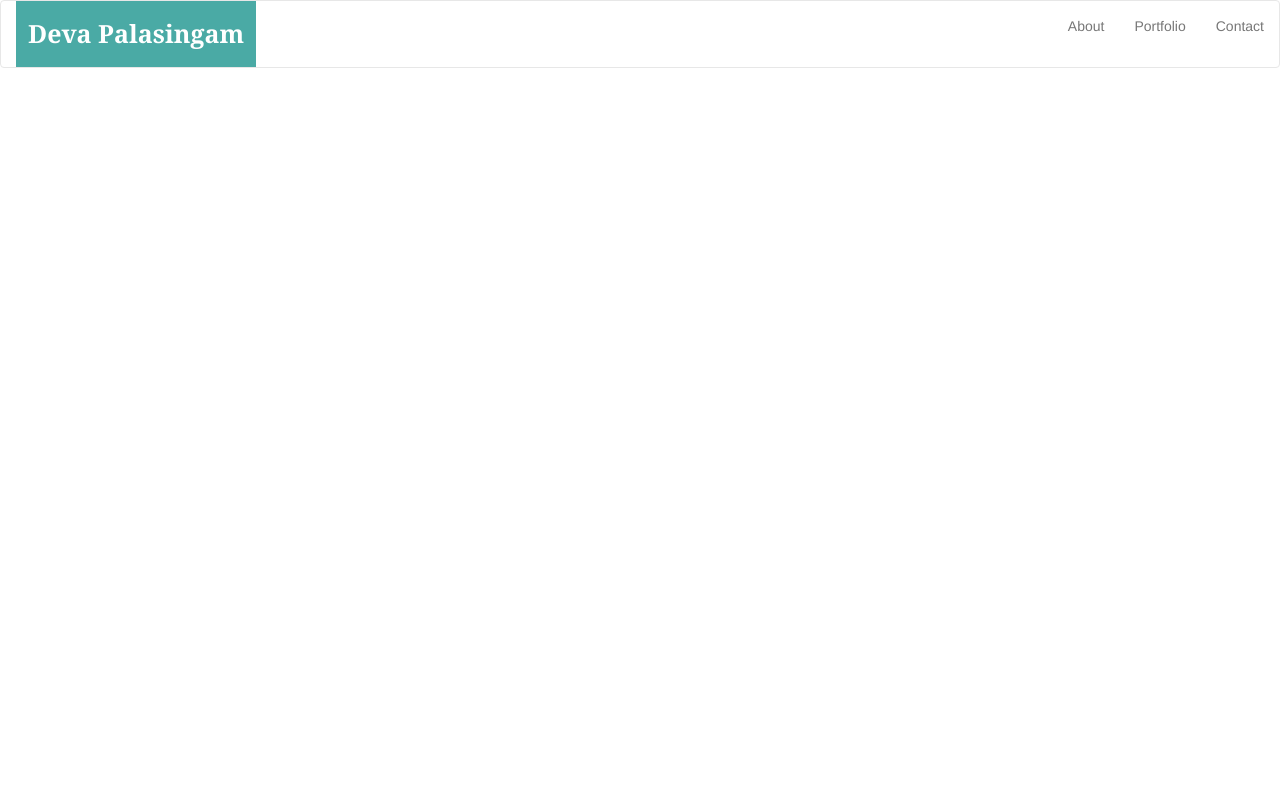
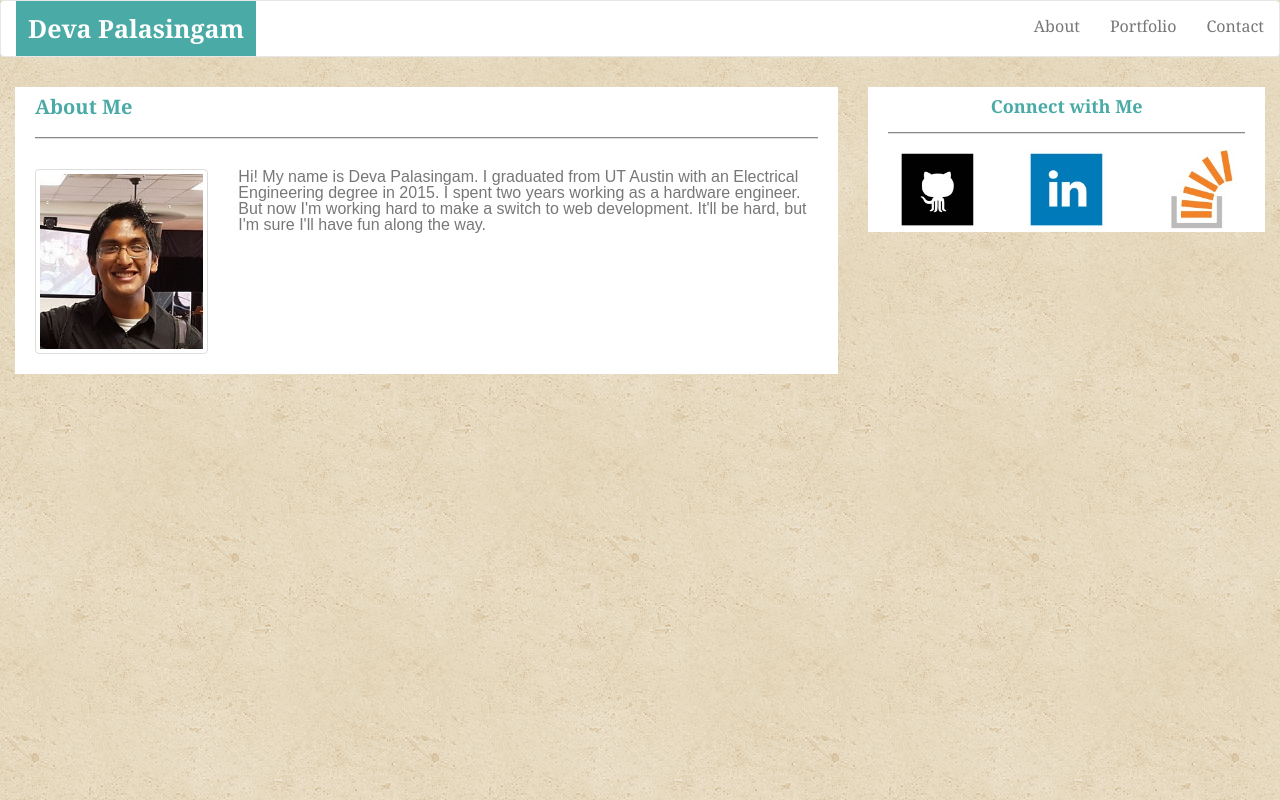
Before and after one commit to DevaPalasingam/Bootstrap-Portfolio, a plain HTML site: page index.html in a window 1280 px wide. Drawn offline with nearby package versions, Linux system fonts and the light colour scheme.

Commit message:
working on about me

```diff
--- /dev/null
+++ b/assets/CSS/reset.css
@@ -0,0 +1,48 @@
+/* http://meyerweb.com/eric/tools/css/reset/
+   v2.0 | 20110126
+   License: none (public domain)
+*/
+
+html, body, div, span, applet, object, iframe,
+h1, h2, h3, h4, h5, h6, p, blockquote, pre,
+a, abbr, acronym, address, big, cite, code,
+del, dfn, em, img, ins, kbd, q, s, samp,
+small, strike, strong, sub, sup, tt, var,
+b, u, i, center,
+dl, dt, dd, ol, ul, li,
+fieldset, form, label, legend,
+table, caption, tbody, tfoot, thead, tr, th, td,
+article, aside, canvas, details, embed,
+figure, figcaption, footer, header, hgroup,
+menu, nav, output, ruby, section, summary,
+time, mark, audio, video {
+	margin: 0;
+	padding: 0;
+	border: 0;
+	font-size: 100%;
+	font: inherit;
+	vertical-align: baseline;
+}
+/* HTML5 display-role reset for older browsers */
+article, aside, details, figcaption, figure,
+footer, header, hgroup, menu, nav, section {
+	display: block;
+}
+body {
+	line-height: 1;
+}
+ol, ul {
+	list-style: none;
+}
+blockquote, q {
+	quotes: none;
+}
+blockquote:before, blockquote:after,
+q:before, q:after {
+	content: '';
+	content: none;
+}
+table {
+	border-collapse: collapse;
+	border-spacing: 0;
+}
--- a/assets/CSS/style.css
+++ b/assets/CSS/style.css
@@ -1,6 +1,20 @@
+* {
+  box-sizing: border-box;
+  text-align: center;
+}
+
+body {
+	background-image: url(../images/vintage-concrete/vintage-concrete.png);
+}
+
+h1 {
+	text-align: left;
+}
+
 .navbar {
 	background-color: #ffffff;
 }
+
 
 .navbar-header {
 	padding-top: 15px;
@@ -13,3 +27,59 @@
 	font-family: 'Georgia', Times, Times New Roman, serif;
 	font-size: 25px;
 }
+
+.nav {
+	color:#7777777;
+	text-decoration: none;
+	font-family: 'Georgia', Times, Times New Roman, serif;
+}
+
+.wrapper {
+	width: auto;
+	margin: 0 auto 0 auto;
+}
+
+.left-box {
+	background-color: #ffffff;
+	padding-right: 20px;
+	padding-left: 20px;
+	margin-bottom: 10px;
+	margin-top: 10px;
+}
+
+.right-box {
+	background-color: #ffffff;
+	padding-right: 20px;
+	padding-left: 20px;
+	margin-top: 10px;
+	margin-bottom: 10px;
+}
+
+h1 {
+	font-family: 'Georgia', Times, Times New Roman, serif;
+	text-align: left;
+	font-size: 20px;
+	padding-top: 10px;
+	padding-bottom: 20px;
+	color: #4aaaa5;
+	font-weight: bold;
+	border-bottom: groove 2px #dddddd;
+	margin-bottom: 30px;
+}
+
+h2 {
+	font-family: 'Georgia', Times, Times New Roman, serif;
+	font-size: 18px;
+	padding-bottom: 17px;
+	padding-top: 10px;
+	color: #4aaaa5;
+	font-weight: bold;
+	border-bottom: groove 2px #dddddd;
+	margin-bottom: 15px;
+}
+
+p {
+	text-align: left;
+	font-family: 'Arial', 'Helvetica Neue', Helvetica, sans-serif;
+	color: #777777;
+}
--- a/index.html
+++ b/index.html
@@ -4,6 +4,8 @@
 	<title>About Me</title>
 
 	<link href="https://maxcdn.bootstrapcdn.com/bootstrap/3.3.7/css/bootstrap.min.css" rel="stylesheet" integrity="sha384-BVYiiSIFeK1dGmJRAkycuHAHRg32OmUcww7on3RYdg4Va+PmSTsz/K68vbdEjh4u" crossorigin="anonymous">
+
+	<link rel="stylesheet" type="text/css" href="assets/css/reset.css">
 
 	<link rel="stylesheet" type="text/css" href="assets/CSS/style.css">
 
@@ -13,20 +15,73 @@
 	<nav class="navbar navbar-default">
 	  	<div class="container-fluid">
 		    <!-- Brand and toggle get grouped for better mobile display -->
-		    <div class="navbar-header">
-				Deva Palasingam
-		    </div>
 
-	    	<ul class="nav navbar-nav navbar-right">
-		        <li><a href="#">About</a></li>
+			    <div class="navbar-header">
+					Deva Palasingam
+			    </div>
 
-		        <li><a href="#">Portfolio</a></li>
+		    	<ul class="nav navbar-nav navbar-right">
+			        <li><a href="index.html">About</a></li>
 
-		        <li><a href="#">Contact</a></li>
-	    	</ul>
+			        <li><a href="portfolio.html">Portfolio</a></li>
+
+			        <li><a href="contact.html">Contact</a></li>
+		    	</ul>
 
 		</div><!-- /.container-fluid -->
 	</nav>
 
+	<div class="container wrapper">
+		<div class="row">
+			<div class="col-xs-12 col-md-8">
+				<div class="left-box">
+					<!-- This section is for the content of left-box -->
+					<h1>About Me</h1>
+
+					<div class="row">
+						<div class="col-sm-3">
+					    	<img class="thumbnail img-responsive" src="assets/images/Deva-img.jpg" alt="Deva">
+					    </div>
+
+				    	<div class="col-sm-9">
+					    	<div class="caption">
+					        	<p>Hi! My name is Deva Palasingam. I graduated from UT Austin with an Electrical Engineering degree in 2015. I spent two years working as a hardware engineer. But now I'm working hard to make a switch to web development. It'll be hard, but I'm sure I'll have fun along the way.</p>
+					    	</div>
+						</div>
+					</div>
+
+					<!-- ................................... -->
+				</div>
+			</div>
+
+
+
+			<div class="col-xs-12 col-md-4">
+				<div class="right-box">
+					<h2>Connect with Me</h2>
+					<div class="row social-network">
+						<div class="col-xs-4">
+							<a href="https://github.com/DevaPalasingam">
+								<img src="assets/images/GitHubLogo.jpg" alt="GitHub" width=80 height=80>
+							</a>
+						</div>
+
+						<div class="col-xs-4">
+							<a class="linkedin", href="https://www.linkedin.com/in/deva-palasingam">
+								<img src="assets/images/LinkedInLogo.jpg" alt="LinkedIn" width=80 height=80>
+							</a>
+						</div>
+
+						<div class="col-xs-4">
+							<a href="https://stackoverflow.com/users/8661532/deva">
+								<img src="assets/images/StackOverflowIcon.jpg" alt="StackOverflow" width=80 height=80>
+							</a>
+						</div>
+					</div>
+				</div>
+			</div>
+		</div>
+	</div>
+
 </body>
 </html>
```
Also changed, not shown: contact.html (+76 -0 lines), portfolio.html (+75 -0 lines).
